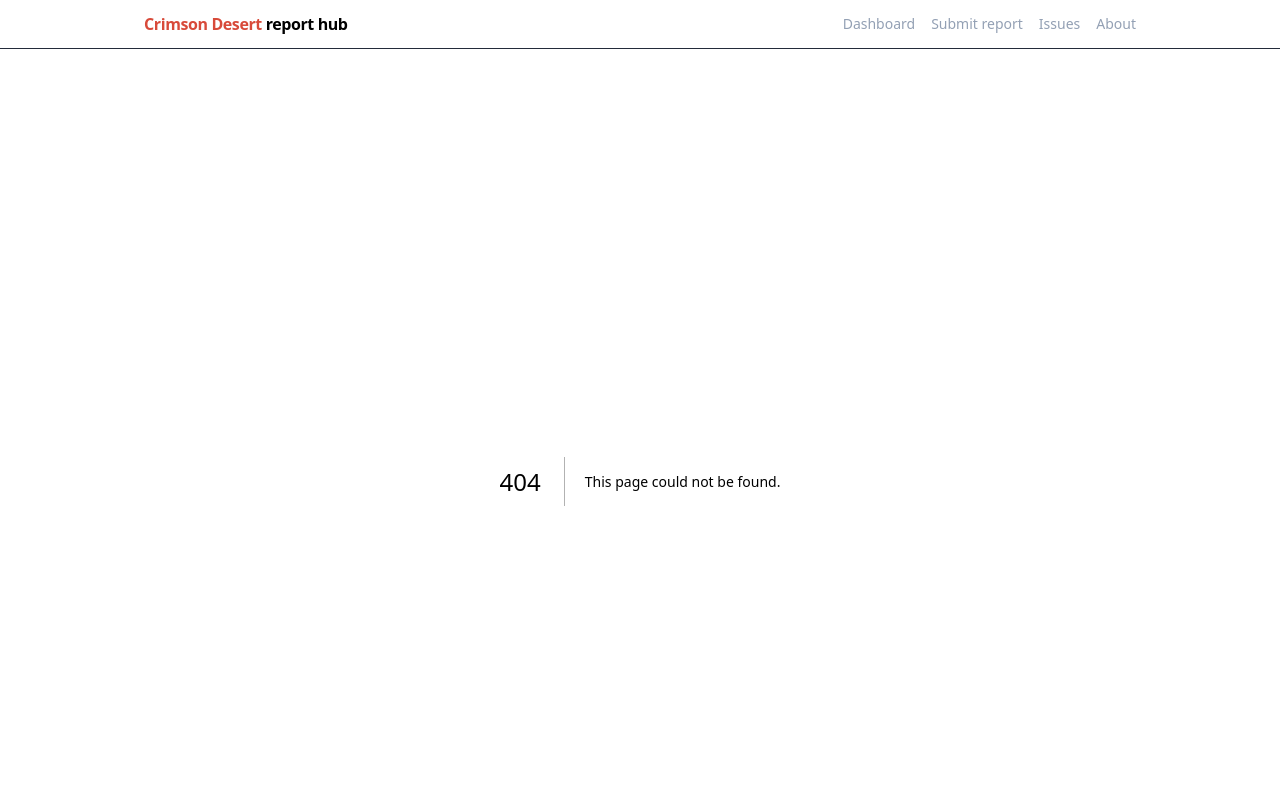
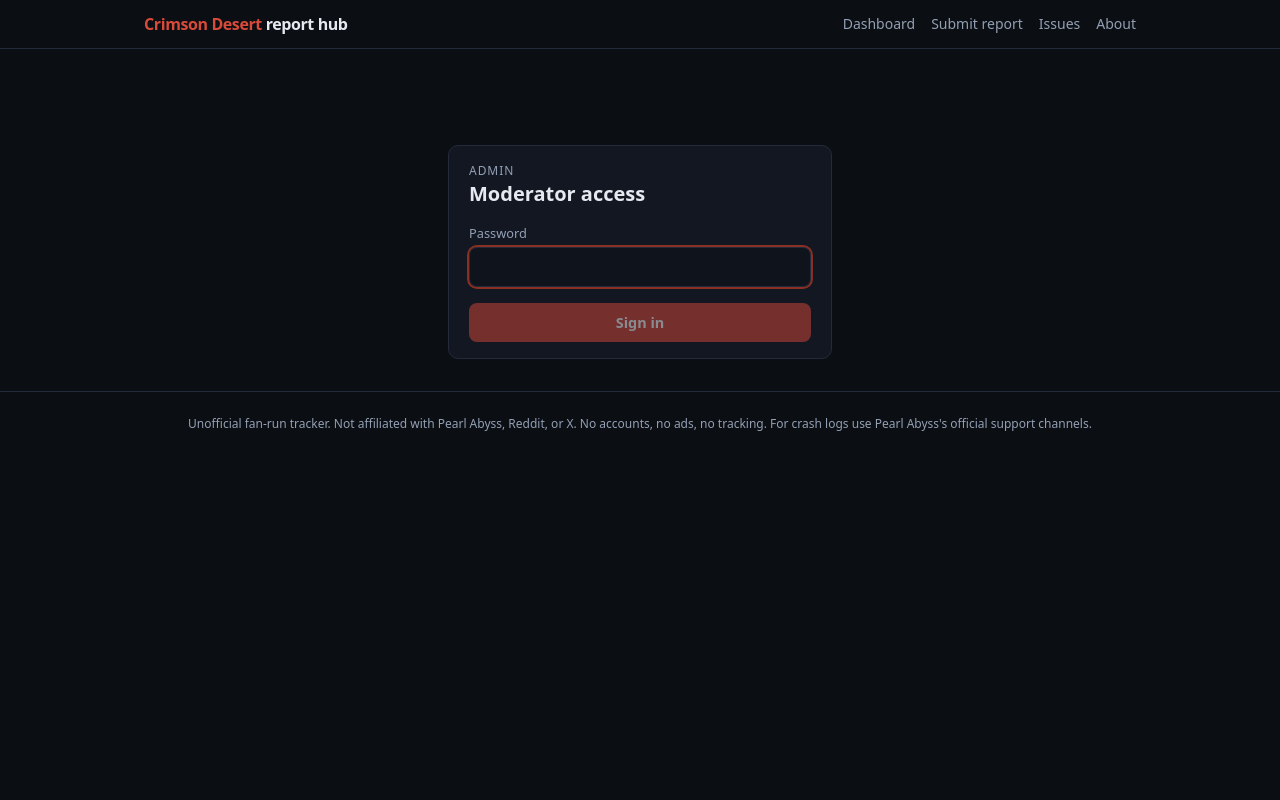
Before and after one commit to Statusnone420/Crimson-Desert-Report-Hub, a Next.js app: page /admin/login in a window 1280 px wide. Before the commit this address had no page. Shown: the top 800 px of the page. Built offline with nearby package versions, Linux system fonts and the light colour scheme.

Commit message:
feat: admin login with hardened cookie session

```diff
--- /dev/null
+++ b/src/app/admin/login/page.tsx
@@ -0,0 +1,52 @@
+"use client";
+
+import { useRouter } from "next/navigation";
+import { useState } from "react";
+
+export default function AdminLoginPage() {
+  const [password, setPassword] = useState("");
+  const [error, setError] = useState(false);
+  const [busy, setBusy] = useState(false);
+  const router = useRouter();
+
+  async function onSubmit(event: React.FormEvent) {
+    event.preventDefault();
+    setBusy(true);
+    setError(false);
+    const res = await fetch("/api/admin/login", {
+      method: "POST",
+      headers: { "content-type": "application/json" },
+      body: JSON.stringify({ password }),
+    });
+    setBusy(false);
+    if (res.ok) router.push("/admin");
+    else setError(true);
+  }
+
+  return (
+    <form onSubmit={onSubmit} className="panel mx-auto mt-16 max-w-sm space-y-4">
+      <div>
+        <p className="stat-label">Admin</p>
+        <h1 className="text-xl font-semibold">Moderator access</h1>
+      </div>
+      <div>
+        <label htmlFor="password">Password</label>
+        <input
+          id="password"
+          type="password"
+          value={password}
+          onChange={(event) => setPassword(event.target.value)}
+          autoFocus
+        />
+      </div>
+      {error ? (
+        <p className="text-sm" style={{ color: "var(--crimson)" }}>
+          Wrong password.
+        </p>
+      ) : null}
+      <button className="btn w-full" disabled={busy || password.length === 0}>
+        {busy ? "Checking..." : "Sign in"}
+      </button>
+    </form>
+  );
+}
--- /dev/null
+++ b/src/app/api/admin/login/route.ts
@@ -0,0 +1,33 @@
+import { NextResponse } from "next/server";
+import { ADMIN_COOKIE, createSessionToken, passwordMatches } from "@/lib/session";
+import { requiredEnv } from "@/lib/env";
+
+export async function POST(req: Request) {
+  let body: { password?: string };
+  try {
+    body = (await req.json()) as { password?: string };
+  } catch {
+    return NextResponse.json({ error: "invalid_json" }, { status: 400 });
+  }
+
+  if (!body.password || !passwordMatches(body.password, requiredEnv("ADMIN_PASSWORD"))) {
+    await new Promise((resolve) => setTimeout(resolve, 750));
+    return NextResponse.json({ error: "invalid_credentials" }, { status: 401 });
+  }
+
+  const res = NextResponse.json({ ok: true });
+  res.cookies.set(ADMIN_COOKIE, createSessionToken(requiredEnv("SESSION_SECRET")), {
+    httpOnly: true,
+    secure: process.env.NODE_ENV === "production",
+    sameSite: "lax",
+    path: "/",
+    maxAge: 12 * 60 * 60,
+  });
+  return res;
+}
+
+export async function DELETE() {
+  const res = NextResponse.json({ ok: true });
+  res.cookies.set(ADMIN_COOKIE, "", { httpOnly: true, path: "/", maxAge: 0 });
+  return res;
+}
```
